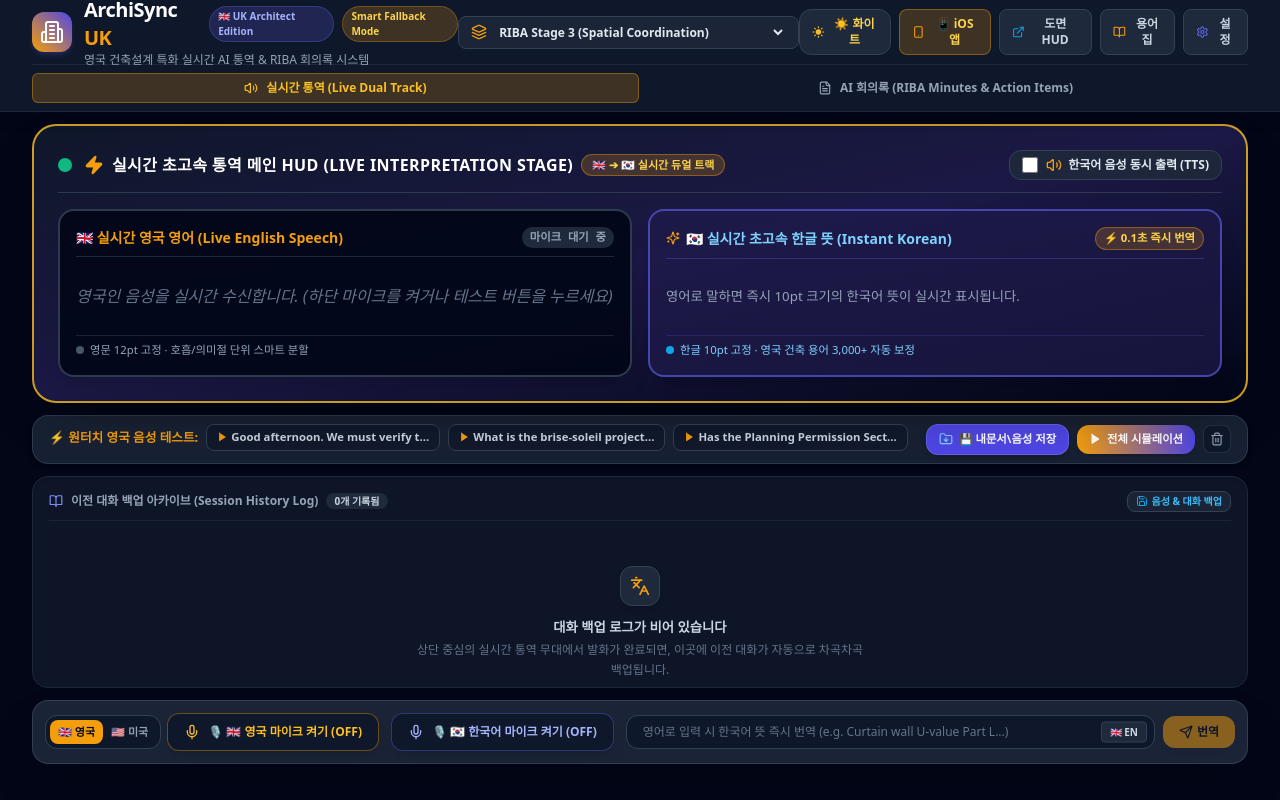
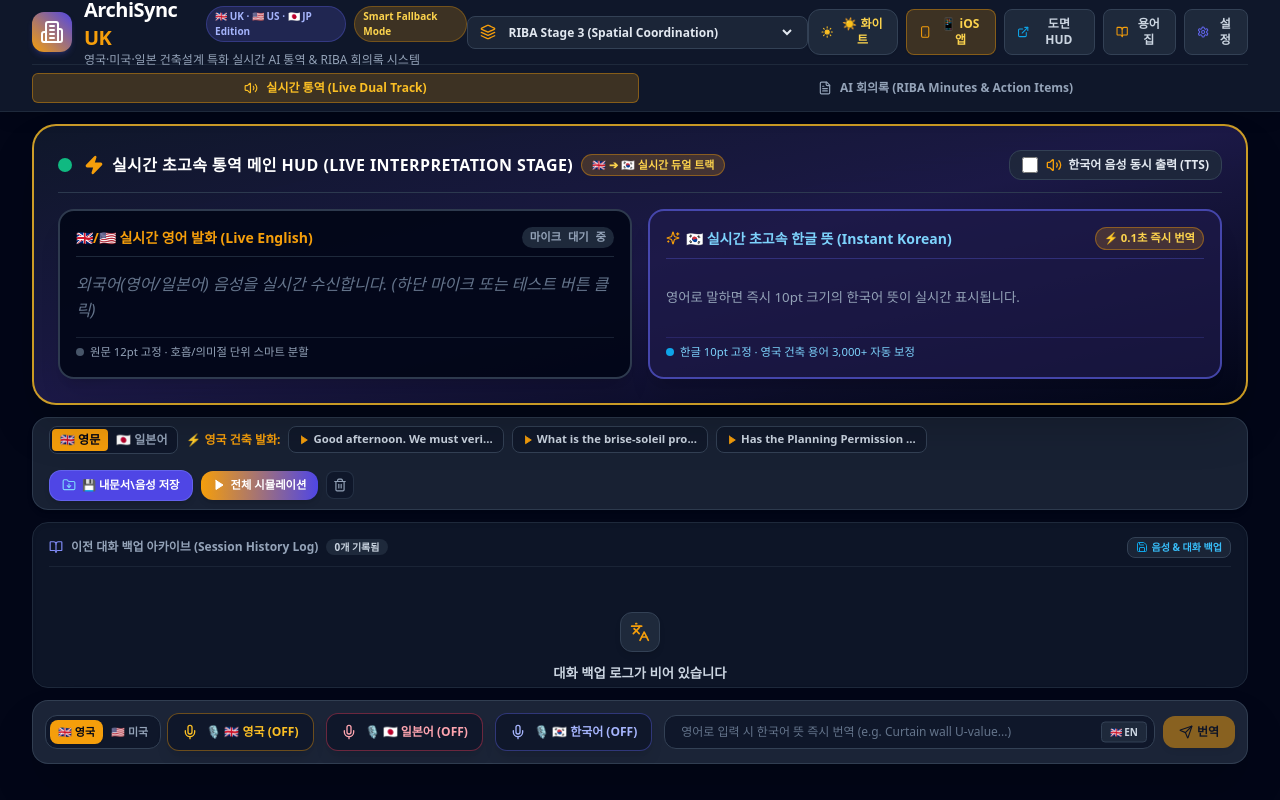
Before and after one commit to tttd1us-design/archisync-uk, a React (Vite) app: page / in a window 1280 px wide. Built offline with nearby package versions, Linux system fonts and the light colour scheme.

Commit message:
Add Japanese (ja-JP) real-time architectural interpretation, Japanese STT/TTS engine, and multilingual speech testing

```diff
--- a/src/components/Header.jsx
+++ b/src/components/Header.jsx
@@ -78,7 +78,7 @@ export default function Header({
                 <span className={`text-[10px] font-bold px-2 py-0.5 rounded-full ${
                   isDark ? 'bg-indigo-500/20 text-indigo-300 border border-indigo-500/30' : 'bg-indigo-50 text-indigo-700 border border-indigo-200'
                 }`}>
-                  🇬🇧 UK Architect Edition
+                  🇬🇧 UK · 🇺🇸 US · 🇯🇵 JP Edition
                 </span>
                 {hasApiKey ? (
                   <span className={`text-[10px] font-semibold px-2 py-0.5 rounded-full ${
@@ -95,7 +95,7 @@ export default function Header({
                 )}
               </div>
               <p className={`text-xs ${isDark ? 'text-slate-400' : 'text-slate-500'} font-medium`}>
-                영국 건축설계 특화 실시간 AI 통역 & RIBA 회의록 시스템
+                영국·미국·일본 건축설계 특화 실시간 AI 통역 & RIBA 회의록 시스템
               </p>
             </div>
           </div>
--- a/src/components/LiveInterpreter.jsx
+++ b/src/components/LiveInterpreter.jsx
@@ -397,29 +397,32 @@ export default function LiveInterpreter({
     });
   };
 
-  // One-touch Native English Voice Test
-  const runVoiceTest = async (testEnglishSentence) => {
-    // 1. Speak in UK native voice
-    speechService.speak(testEnglishSentence, 'en-GB');
+  // One-touch Native Voice Test (UK English or Japanese)
+  const runVoiceTest = async (testSentence, lang = 'en-GB') => {
+    // 1. Speak in native voice (UK English or Japanese)
+    speechService.speak(testSentence, lang);
 
     // 2. Immediately translate and post
+    const targetLang = 'ko-KR';
     const translated = await translateArchitectureText({
-      text: testEnglishSentence,
-      sourceLang: 'en-GB',
-      targetLang: 'ko-KR',
+      text: testSentence,
+      sourceLang: lang,
+      targetLang: targetLang,
       apiKey: apiKey
     });
 
-    const matchedTerms = findGlossaryMatches(testEnglishSentence);
-    const intent = detectMeetingIntent(testEnglishSentence, translated);
+    const matchedTerms = findGlossaryMatches(testSentence);
+    const intent = detectMeetingIntent(testSentence, translated);
+
+    const isJP = lang.startsWith('ja');
 
     setMessages(prev => [{
       id: Date.now(),
-      speaker: 'UK Lead Architect (Oliver)',
-      speakerRole: 'UK Architect',
-      lang: 'en-GB',
-      accent: 'UK (London RP)',
-      original: testEnglishSentence,
+      speaker: isJP ? 'Tokyo Lead Architect (Haruka)' : 'UK Lead Architect (Oliver)',
+      speakerRole: isJP ? 'JP Architect' : 'UK Architect',
+      lang: lang,
+      accent: isJP ? 'Japanese (Tokyo)' : 'UK (London RP)',
+      original: testSentence,
       translation: translated,
       intent: intent,
       terms: matchedTerms.map(t => t.term),
@@ -446,9 +449,17 @@ export default function LiveInterpreter({
     "What is the brise-soleil projection on the 12th floor terrace regarding visual massing?",
     "Has the Planning Permission Section 106 application been finalized with the local council?",
     "Please run a multi-discipline BIM clash detection between structure and MEP services.",
-    "Make sure the cavity barriers comply with Part B fire safety standards.",
-    "We need to serve the Party Wall notices to adjoining neighbours this week."
+    "Make sure the cavity barriers comply with Part B fire safety standards."
   ];
+
+  const jpQuickPhrases = [
+    "耐震構造の構造計算書と外壁ルーバーの納まり詳細図を確認してください。",
+    "確認申請の提出図面に向けた意匠設計チームとの調整が必要です。",
+    "柱と梁のスラブ接合部における配筋納まりとBIM干渉チェックを実施します。",
+    "外壁カーテンウォールの耐火基準と熱貫流率の性能証明書を提出してください。"
+  ];
+
+  const [testLanguageTab, setTestLanguageTab] = useState('en-GB'); // 'en-GB' | 'ja-JP'
 
   return (
     <div className="flex flex-col h-[calc(100vh-8.5rem)] max-w-7xl mx-auto px-4 sm:px-6 lg:px-8 py-3 gap-3">
@@ -507,7 +518,7 @@ export default function LiveInterpreter({
         {/* 🌟 CENTRAL LIVE REAL-TIME STAGE (Single Focus: Left English 12pt 🇬🇧 | Right Korean 10pt 🇰🇷) */}
         <div className="grid grid-cols-1 md:grid-cols-2 gap-4 items-stretch">
 
-          {/* ⬅️ LEFT SCREEN: Live Spoken English (Fixed 12pt - Focus Stage) */}
+          {/* ⬅️ LEFT SCREEN: Live Spoken Foreign Speech (Fixed 12pt - Focus Stage) */}
           <div className={`${
             isDark
               ? 'bg-slate-950/90 border-2 border-slate-700/90 text-slate-100'
@@ -517,14 +528,20 @@ export default function LiveInterpreter({
               isDark ? 'border-slate-800' : 'border-slate-100'
             }`}>
               <span className="text-[10.5pt] font-extrabold text-amber-500 flex items-center gap-1.5">
-                🇬🇧 실시간 영국 영어 (Live English Speech)
+                {activeMic === 'ja-JP' || messages[0]?.lang?.startsWith('ja') ? (
+                  <>🇯🇵 실시간 일본어 발화 (Live Japanese)</>
+                ) : activeMic === 'ko-KR' || messages[0]?.lang?.startsWith('ko') ? (
+                  <>🇰🇷 실시간 한국어 발화 (Live Korean)</>
+                ) : (
+                  <>🇬🇧/🇺🇸 실시간 영어 발화 (Live English)</>
+                )}
               </span>
               <span className={`text-[8.5pt] font-mono font-bold px-2 py-0.5 rounded-full ${
-                activeMic === 'en-GB'
+                activeMic
                   ? 'bg-amber-500/20 text-amber-600 border border-amber-500/40 animate-pulse'
                   : isDark ? 'bg-slate-800 text-slate-400' : 'bg-slate-100 text-slate-600'
               }`}>
-                {activeMic === 'en-GB' ? '🎙️ 실시간 수신 중' : '마이크 대기 중'}
+                {activeMic ? `🎙️ ${activeMic === 'ja-JP' ? '일본어' : activeMic.startsWith('en') ? '영어' : '한국어'} 수신 중` : '마이크 대기 중'}
               </span>
             </div>
 
@@ -538,9 +555,7 @@ export default function LiveInterpreter({
                   </span>
                 ) : (
                   <span className={`${isDark ? 'text-slate-500' : 'text-slate-400'} font-normal italic`}>
-                    {messages[0]?.lang?.startsWith('en')
-                      ? `"${messages[0]?.original}"`
-                      : "영국인 음성을 실시간 수신합니다. (하단 마이크를 켜거나 테스트 버튼을 누르세요)"}
+                    {messages[0]?.original ? `"${messages[0]?.original}"` : "외국어(영어/일본어) 음성을 실시간 수신합니다. (하단 마이크 또는 테스트 버튼 클릭)"}
                   </span>
                 )}
               </p>
@@ -549,7 +564,7 @@ export default function LiveInterpreter({
             <div className={`pt-1.5 border-t ${isDark ? 'border-slate-800/80 text-slate-400' : 'border-slate-100 text-slate-500'} text-[8.5pt] font-medium flex items-center justify-between`}>
               <span className="flex items-center gap-1.5">
                 <span className={`w-2 h-2 rounded-full ${activeMic ? 'bg-amber-500' : isDark ? 'bg-slate-600' : 'bg-slate-300'}`} />
-                <span>영문 12pt 고정 · 호흡/의미절 단위 스마트 분할</span>
+                <span>원문 12pt 고정 · 호흡/의미절 단위 스마트 분할</span>
               </span>
               {interimText && (
                 <span className="text-amber-500 font-mono text-[8pt]">Live Transcribing...</span>
@@ -641,22 +656,49 @@ export default function LiveInterpreter({
       } border rounded-2xl px-4 py-2 shadow-md flex flex-wrap items-center justify-between gap-3`}>
 
         <div className="flex items-center gap-2 overflow-x-auto max-w-full pb-1">
-          <span className="text-[9.5pt] font-bold text-amber-500 shrink-0 flex items-center gap-1">
-            ⚡ 원터치 영국 음성 테스트:
+          {/* Language Test Switcher Tab (🇬🇧 UK / 🇯🇵 JP) */}
+          <div className={`flex items-center p-0.5 rounded-lg border shrink-0 ${
+            isDark ? 'bg-slate-900 border-slate-700' : 'bg-slate-100 border-slate-300'
+          }`}>
+            <button
+              onClick={() => setTestLanguageTab('en-GB')}
+              className={`px-2 py-0.5 text-[9pt] font-bold rounded transition ${
+                testLanguageTab === 'en-GB'
+                  ? 'bg-amber-500 text-slate-950 shadow-sm'
+                  : isDark ? 'text-slate-400 hover:text-white' : 'text-slate-600 hover:text-slate-900'
+              }`}
+            >
+              🇬🇧 영문
+            </button>
+            <button
+              onClick={() => setTestLanguageTab('ja-JP')}
+              className={`px-2 py-0.5 text-[9pt] font-bold rounded transition ${
+                testLanguageTab === 'ja-JP'
+                  ? 'bg-rose-500 text-white shadow-sm'
+                  : isDark ? 'text-slate-400 hover:text-white' : 'text-slate-600 hover:text-slate-900'
+              }`}
+            >
+              🇯🇵 일본어
+            </button>
+          </div>
+
+          <span className="text-[9pt] font-bold text-amber-500 shrink-0 flex items-center gap-1">
+            ⚡ {testLanguageTab === 'en-GB' ? '영국 건축 발화:' : '일본 건축 발화:'}
           </span>
-          {ukQuickPhrases.slice(0, 3).map((phrase, i) => (
+
+          {(testLanguageTab === 'en-GB' ? ukQuickPhrases : jpQuickPhrases).slice(0, 3).map((phrase, i) => (
             <button
               key={i}
-              onClick={() => runVoiceTest(phrase)}
+              onClick={() => runVoiceTest(phrase, testLanguageTab)}
               className={`text-[8.5pt] font-semibold px-2.5 py-1 rounded-lg border whitespace-nowrap transition flex items-center gap-1 ${
                 isDark
                   ? 'bg-slate-900/80 hover:bg-amber-500/20 text-slate-300 hover:text-amber-300 border-slate-700 hover:border-amber-500/40'
                   : 'bg-slate-50 hover:bg-amber-50 text-slate-700 hover:text-amber-800 border-slate-200 hover:border-amber-400'
               }`}
-              title="클릭 시 영국식 발음으로 재생되고 한국어 뜻을 즉시 통역합니다"
+              title={`클릭 시 ${testLanguageTab === 'en-GB' ? '영국식' : '일본어'} 원어민 발음으로 재생되고 한국어 뜻을 즉시 통역합니다`}
             >
-              <Play className="w-2.5 h-2.5 fill-current text-amber-500" />
-              <span>{phrase.slice(0, 32)}...</span>
+              <Play className={`w-2.5 h-2.5 fill-current ${testLanguageTab === 'en-GB' ? 'text-amber-500' : 'text-rose-500'}`} />
+              <span>{phrase.slice(0, 28)}...</span>
             </button>
           ))}
         </div>
@@ -961,7 +1003,7 @@ export default function LiveInterpreter({
             {/* Main English Mic Button */}
             <button
               onClick={() => toggleMic(selectedEnglishAccent)}
-              className={`flex items-center space-x-2 px-4 py-2.5 rounded-xl font-bold text-xs transition shadow-lg ${
+              className={`flex items-center space-x-2 px-3.5 py-2.5 rounded-xl font-bold text-xs transition shadow-lg ${
                 activeMic?.startsWith('en')
                   ? 'bg-rose-600 hover:bg-rose-700 text-white ring-4 ring-rose-500/30'
                   : isDark
@@ -972,16 +1014,31 @@ export default function LiveInterpreter({
               {activeMic?.startsWith('en') ? <Square className="w-4 h-4 fill-current" /> : <Mic className="w-4 h-4" />}
               <span>
                 {activeMic?.startsWith('en')
-                  ? `⏹️ ${selectedEnglishAccent === 'en-GB' ? '🇬🇧 영국' : '🇺🇸 미국'} 마이크 끄기 (ON)`
-                  : `🎙️ ${selectedEnglishAccent === 'en-GB' ? '🇬🇧 영국' : '🇺🇸 미국'} 마이크 켜기 (OFF)`}
+                  ? `⏹️ ${selectedEnglishAccent === 'en-GB' ? '🇬🇧 영국' : '🇺🇸 미국'} (ON)`
+                  : `🎙️ ${selectedEnglishAccent === 'en-GB' ? '🇬🇧 영국' : '🇺🇸 미국'} (OFF)`}
               </span>
             </button>
           </div>
 
+          {/* JP Mic Button */}
+          <button
+            onClick={() => toggleMic('ja-JP')}
+            className={`flex items-center space-x-2 px-3.5 py-2.5 rounded-xl font-bold text-xs transition shadow-lg ${
+              activeMic === 'ja-JP'
+                ? 'bg-rose-600 hover:bg-rose-700 text-white ring-4 ring-rose-500/30'
+                : isDark
+                  ? 'bg-slate-900 hover:bg-slate-700 text-rose-300 border border-rose-500/40'
+                  : 'bg-rose-50 hover:bg-rose-100 text-rose-800 border border-rose-300'
+            }`}
+          >
+            {activeMic === 'ja-JP' ? <Square className="w-4 h-4 fill-current" /> : <Mic className="w-4 h-4" />}
+            <span>{activeMic === 'ja-JP' ? '⏹️ 🇯🇵 일본어 (ON)' : '🎙️ 🇯🇵 일본어 (OFF)'}</span>
+          </button>
+
           {/* KR Mic Button */}
           <button
             onClick={() => toggleMic('ko-KR')}
-            className={`flex items-center space-x-2 px-4 py-2.5 rounded-xl font-bold text-xs transition shadow-lg ${
+            className={`flex items-center space-x-2 px-3.5 py-2.5 rounded-xl font-bold text-xs transition shadow-lg ${
               activeMic === 'ko-KR'
                 ? 'bg-rose-600 hover:bg-rose-700 text-white ring-4 ring-rose-500/30'
                 : isDark
@@ -990,11 +1047,11 @@ export default function LiveInterpreter({
             }`}
           >
             {activeMic === 'ko-KR' ? <Square className="w-4 h-4 fill-current" /> : <Mic className="w-4 h-4" />}
-            <span>{activeMic === 'ko-KR' ? '⏹️ 🇰🇷 한국어 마이크 끄기 (ON)' : '🎙️ 🇰🇷 한국어 마이크 켜기 (OFF)'}</span>
+            <span>{activeMic === 'ko-KR' ? '⏹️ 🇰🇷 한국어 (ON)' : '🎙️ 🇰🇷 한국어 (OFF)'}</span>
           </button>
 
           {/* Manual Input Field */}
-          <form onSubmit={handleManualSend} className="flex-1 flex items-center gap-2 min-w-[280px]">
+          <form onSubmit={handleManualSend} className="flex-1 flex items-center gap-2 min-w-[260px]">
             <div className="relative flex-1">
               <input
                 type="text"
@@ -1002,8 +1059,10 @@ export default function LiveInterpreter({
                 onChange={(e) => setCustomInput(e.target.value)}
                 placeholder={
                   inputLang === 'en-GB'
-                    ? "영어로 입력 시 한국어 뜻 즉시 번역 (e.g. Curtain wall U-value Part L...)"
-                    : "한국어 입력 시 영국 건축 영어로 번역..."
+                    ? "영어로 입력 시 한국어 뜻 즉시 번역 (e.g. Curtain wall U-value...)"
+                    : inputLang === 'ja-JP'
+                      ? "일본어로 입력 시 한국어 뜻 즉시 번역 (e.g. 耐震構造の計算書...)"
+                      : "한국어 입력 시 영국/일본 건축 언어로 번역..."
                 }
                 className={`w-full border rounded-xl px-4 py-2 text-xs focus:outline-none focus:ring-2 focus:ring-amber-500 ${
                   isDark
@@ -1013,12 +1072,12 @@ export default function LiveInterpreter({
               />
               <button
                 type="button"
-                onClick={() => setInputLang(prev => prev === 'en-GB' ? 'ko-KR' : 'en-GB')}
+                onClick={() => setInputLang(prev => prev === 'en-GB' ? 'ja-JP' : prev === 'ja-JP' ? 'ko-KR' : 'en-GB')}
                 className={`absolute right-2 top-1/2 -translate-y-1/2 px-2 py-0.5 text-[10px] font-bold rounded border ${
                   isDark ? 'bg-slate-800 text-slate-300 hover:text-white border-slate-700' : 'bg-slate-200 text-slate-700 hover:text-slate-900 border-slate-300'
                 }`}
               >
-                {inputLang === 'en-GB' ? '🇬🇧 EN' : '🇰🇷 KO'}
+                {inputLang === 'en-GB' ? '🇬🇧 EN' : inputLang === 'ja-JP' ? '🇯🇵 JA' : '🇰🇷 KO'}
               </button>
             </div>
 
```
Also changed, not shown: src/services/geminiService.js (+56 -20 lines), src/services/speechService.js (+8 -1 lines).
